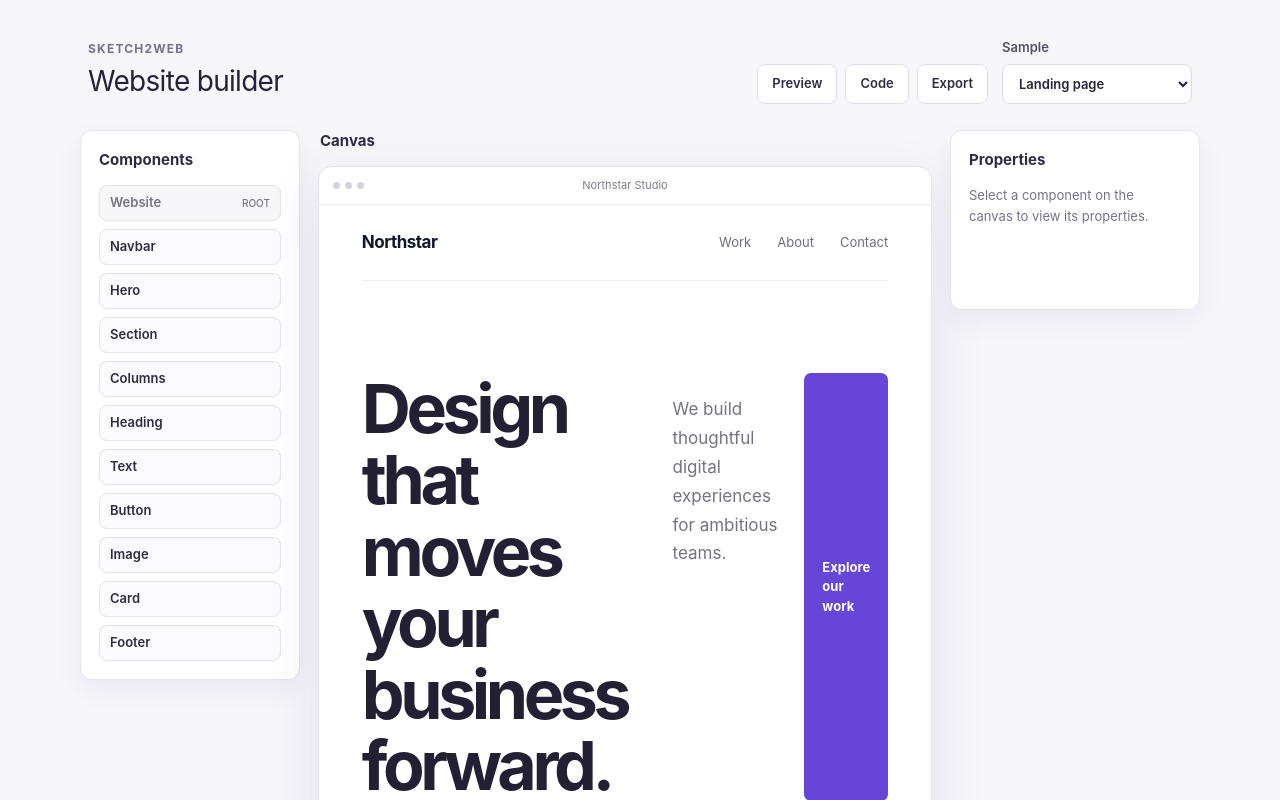
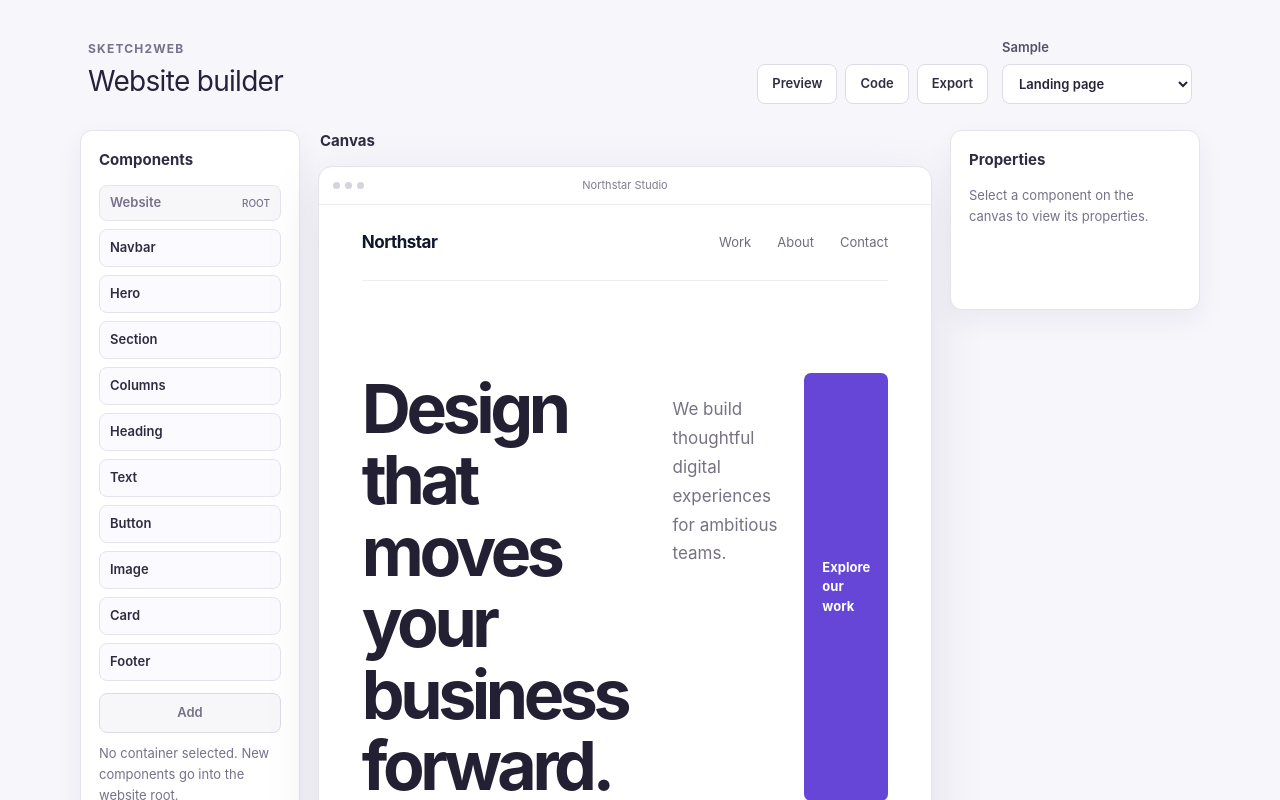
Before and after one commit to k9ves/Sketch2WEB-FYP, a React (Vite) app: page / in a window 1280 px wide. Shown: the top 800 px of the page. Built offline with nearby package versions, Linux system fonts and the light colour scheme.

Commit message:
Add components to selected containers

```diff
--- a/src/App.css
+++ b/src/App.css
@@ -145,9 +145,41 @@
   font-weight: 600;
 }
 
+.component-palette-item.is-selected {
+  border-color: #6546d7;
+  background: #f1edff;
+}
+
 .component-palette-item.is-root-type {
   color: #77718a;
   background: #f7f6f9;
+}
+
+.component-palette-button {
+  width: 100%;
+  min-height: 36px;
+  padding: 0;
+  border: 0;
+  color: inherit;
+  background: transparent;
+  font: inherit;
+  text-align: left;
+  cursor: pointer;
+}
+
+.component-palette-item:not(.is-root-type):hover {
+  border-color: #bcb5ce;
+  background: #fbfaff;
+}
+
+.component-palette-item.is-selected:hover {
+  border-color: #6546d7;
+  background: #f1edff;
+}
+
+.component-palette-button:focus-visible {
+  outline: 2px solid #6546d7;
+  outline-offset: 2px;
 }
 
 .component-palette-note {
@@ -155,6 +187,21 @@
   font-size: 10px;
   font-weight: 500;
   text-transform: uppercase;
+}
+
+.palette-add-button {
+  width: 100%;
+  margin-top: 12px;
+}
+
+.palette-add-button:disabled {
+  color: #77718a;
+  background: #f7f6f9;
+  cursor: not-allowed;
+}
+
+.component-palette-status {
+  margin-top: 10px !important;
 }
 
 .canvas-panel > h2 {
--- a/src/App.tsx
+++ b/src/App.tsx
@@ -2,15 +2,127 @@ import { useState } from 'react'
 import Renderer from './renderer/Renderer'
 import { websiteSamples } from './samples'
 import { componentTypes } from './schema/types'
+import type { ComponentNode, ComponentType } from './schema/types'
+import { findNode, isContainerType } from './store/tree'
 import { useWebsiteStore } from './store/websiteStore'
 import './App.css'
 
+type AddableComponentType = Exclude<ComponentType, 'website'>
+
+const componentDefaults: Record<
+  AddableComponentType,
+  Pick<ComponentNode, 'content' | 'layout' | 'style' | 'children'>
+> = {
+  navbar: {
+    content: { brand: 'New website', links: 'Home, About, Contact' },
+    layout: {},
+    style: {},
+    children: [],
+  },
+  hero: {
+    content: { title: 'New hero', description: 'Add a description' },
+    layout: {},
+    style: {},
+    children: [],
+  },
+  section: {
+    content: { title: 'New section', text: '' },
+    layout: {},
+    style: {},
+    children: [],
+  },
+  columns: {
+    content: {},
+    layout: { columns: '2', gap: '4' },
+    style: {},
+    children: [],
+  },
+  heading: {
+    content: { text: 'New heading' },
+    layout: {},
+    style: {},
+    children: [],
+  },
+  text: {
+    content: { text: 'New text' },
+    layout: {},
+    style: {},
+    children: [],
+  },
+  button: {
+    content: { text: 'New button', href: '#top' },
+    layout: {},
+    style: {},
+    children: [],
+  },
+  image: {
+    content: { src: '/favicon.svg', alt: 'Placeholder image' },
+    layout: {},
+    style: {},
+    children: [],
+  },
+  card: {
+    content: { title: 'New card', text: 'Add a description' },
+    layout: {},
+    style: {},
+    children: [],
+  },
+  footer: {
+    content: { text: 'New footer' },
+    layout: {},
+    style: {},
+    children: [],
+  },
+}
+
+function createComponentNode(type: AddableComponentType): ComponentNode {
+  const defaults = componentDefaults[type]
+  return {
+    id: crypto.randomUUID(),
+    type,
+    content: { ...defaults.content },
+    layout: { ...defaults.layout },
+    style: { ...defaults.style },
+    children: [...defaults.children],
+  }
+}
+
 function App() {
   const [sampleName, setSampleName] = useState('landing')
+  const [selectedPaletteType, setSelectedPaletteType] =
+    useState<AddableComponentType | null>(null)
   const website = useWebsiteStore((state) => state.website)
   const setWebsite = useWebsiteStore((state) => state.setWebsite)
+  const selectedId = useWebsiteStore((state) => state.selectedId)
   const selectNode = useWebsiteStore((state) => state.selectNode)
+  const addNode = useWebsiteStore((state) => state.addNode)
   const websiteTitle = website.content.title || 'Untitled website'
+  const selectedCanvasNode = selectedId
+    ? findNode(website, selectedId)
+    : undefined
+  const targetContainerId =
+    selectedId === null
+      ? website.id
+      : selectedCanvasNode && isContainerType(selectedCanvasNode.type)
+        ? selectedCanvasNode.id
+        : null
+  const targetDescription =
+    targetContainerId === null
+      ? 'Select a container on the canvas to add components.'
+      : selectedId === null
+        ? 'No container selected. New components go into the website root.'
+        : 'New components go into the selected container.'
+
+  function addSelectedComponent() {
+    if (selectedPaletteType === null) {
+      throw new Error('Select a component type before adding.')
+    }
+    if (targetContainerId === null) {
+      throw new Error('Select a container before adding a component.')
+    }
+
+    addNode(targetContainerId, createComponentNode(selectedPaletteType))
+  }
 
   function changeSample(name: string) {
     const sample = websiteSamples[name]
@@ -63,17 +175,48 @@ function App() {
                 className={
                   type === 'website'
                     ? 'component-palette-item is-root-type'
-                    : 'component-palette-item'
+                    : `component-palette-item${selectedPaletteType === type ? ' is-selected' : ''}`
                 }
                 key={type}
               >
-                <span>{type.charAt(0).toUpperCase() + type.slice(1)}</span>
                 {type === 'website' && (
-                  <span className="component-palette-note">Root</span>
+                  <>
+                    <span>Website</span>
+                    <span className="component-palette-note">Root</span>
+                  </>
+                )}
+                {type !== 'website' && (
+                  <button
+                    className="component-palette-button"
+                    type="button"
+                    aria-pressed={selectedPaletteType === type}
+                    onClick={(event) => {
+                      event.stopPropagation()
+                      setSelectedPaletteType(type)
+                    }}
+                  >
+                    {type.charAt(0).toUpperCase() + type.slice(1)}
+                  </button>
                 )}
               </li>
             ))}
           </ul>
+          <button
+            className="toolbar-button palette-add-button"
+            type="button"
+            disabled={
+              selectedPaletteType === null || targetContainerId === null
+            }
+            onClick={(event) => {
+              event.stopPropagation()
+              addSelectedComponent()
+            }}
+          >
+            Add
+          </button>
+          <p className="component-palette-status" aria-live="polite">
+            {targetDescription}
+          </p>
         </aside>
         <section className="canvas-panel" aria-label="Canvas">
           <h2>Canvas</h2>
--- a/src/store/tree.ts
+++ b/src/store/tree.ts
@@ -8,6 +8,10 @@ const containerTypes: ReadonlySet<ComponentType> = new Set([
   'card',
   'footer',
 ])
+
+export function isContainerType(type: ComponentType): boolean {
+  return containerTypes.has(type)
+}
 
 export function findNode(
   tree: ComponentNode,
@@ -50,7 +54,7 @@ export function addNode(
   if (!parent) {
     throw new Error(`Cannot add component: parent "${parentId}" not found.`)
   }
-  if (!containerTypes.has(parent.type)) {
+  if (!isContainerType(parent.type)) {
     throw new Error(`Cannot add children to "${parent.type}" components.`)
   }
 
@@ -124,7 +128,7 @@ export function moveNode(
   if (!newParent) {
     throw new Error(`Cannot move component: parent "${newParentId}" not found.`)
   }
-  if (!containerTypes.has(newParent.type)) {
+  if (!isContainerType(newParent.type)) {
     throw new Error(`Cannot add children to "${newParent.type}" components.`)
   }
   if (findNode(node, newParentId)) {
```
Also changed, not shown: 1 other file (tests, documents, lock files or other folders).
